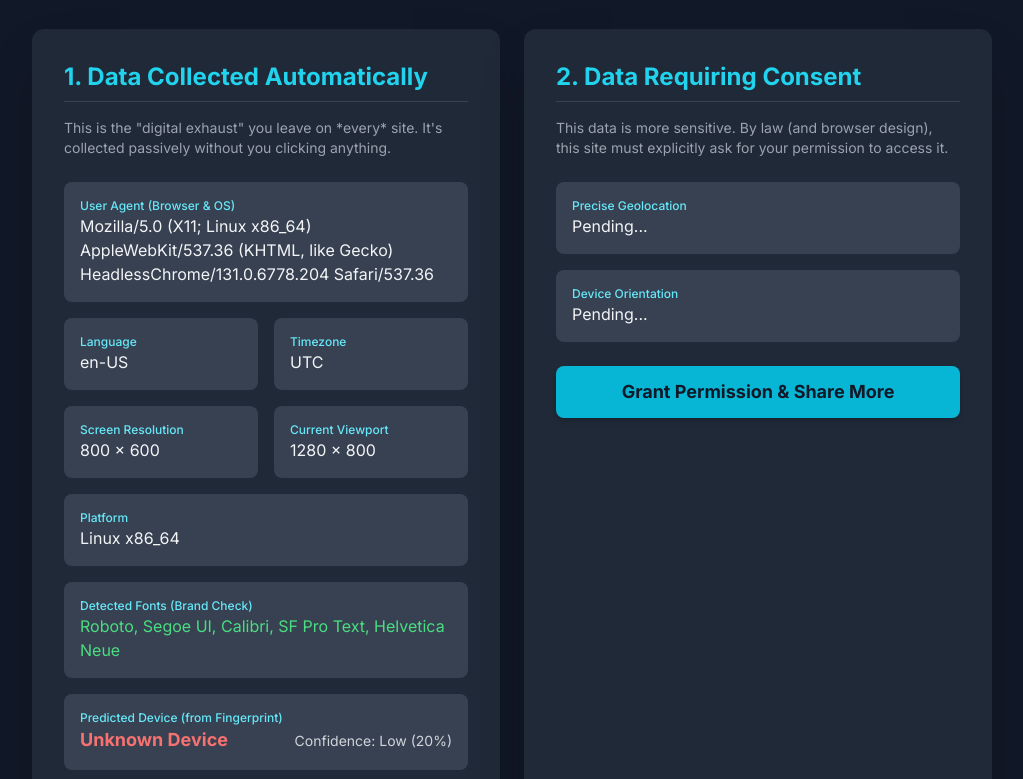
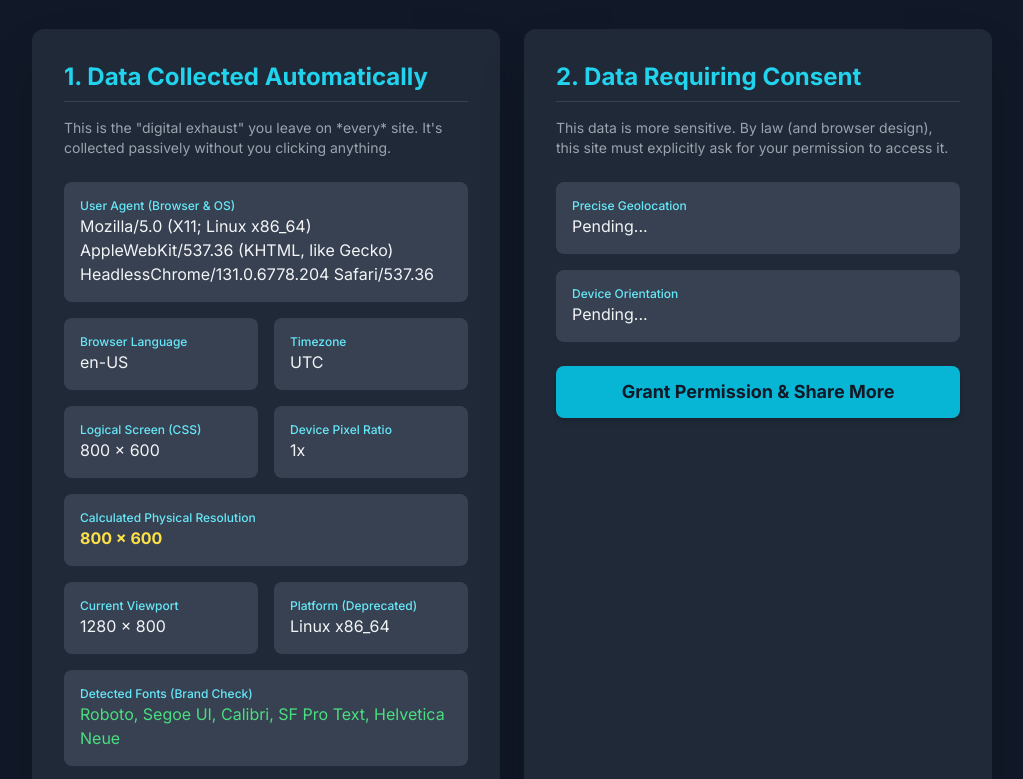
Before and after one commit to penfold-cyphr/exhaust, a plain HTML site: page index.html in a window 1280 px wide. Shown: the part 119-898 px from the top of the page, without its empty margins (128-1151 px from the left). Drawn offline with nearby package versions, Linux system fonts and the light colour scheme.

Commit message:
Enhance user information display in index.html
Added elements for displaying language, timezone, pixel ratio, and physical resolution. Updated calculations for screen resolution and device prediction.

```diff
--- a/index.html
+++ b/index.html
@@ -47,9 +47,10 @@
                         <span class="block text-xs font-medium text-cyan-300">User Agent (Browser & OS)</span>
                         <span id="userAgent" class="block text-base text-gray-100 break-words"></span>
                     </div>
+                    <!-- FIX 1: Added missing elements for language and timezone -->
                     <div class="grid grid-cols-2 gap-4">
                         <div class="bg-gray-700 p-4 rounded-lg">
-                            <span class="block text-xs font-medium text-cyan-300">Language</span>
+                            <span class="block text-xs font-medium text-cyan-300">Browser Language</span>
                             <span id="language" class="block text-base text-gray-100"></span>
                         </div>
                         <div class="bg-gray-700 p-4 rounded-lg">
@@ -57,19 +58,31 @@
                             <span id="timezone" class="block text-base text-gray-100"></span>
                         </div>
                     </div>
+                    <!-- End of Fix 1 -->
                     <div class="grid grid-cols-2 gap-4">
                         <div class="bg-gray-700 p-4 rounded-lg">
-                            <span class="block text-xs font-medium text-cyan-300">Screen Resolution</span>
+                            <span class="block text-xs font-medium text-cyan-300">Logical Screen (CSS)</span>
                             <span id="screenRes" class="block text-base text-gray-100"></span>
                         </div>
+                        <div class="bg-gray-700 p-4 rounded-lg">
+                            <span class="block text-xs font-medium text-cyan-300">Device Pixel Ratio</span>
+                            <span id="pixelRatio" class="block text-base text-gray-100"></span>
+                        </div>
+                    </div>
+                    <div class="bg-gray-700 p-4 rounded-lg col-span-2">
+                        <span class="block text-xs font-medium text-cyan-300">Calculated Physical Resolution</span>
+                        <span id="physicalRes" class="block text-base text-gray-100 text-yellow-300 font-bold"></span>
+                    </div>
+                    <div class="grid grid-cols-2 gap-4">
                         <div class="bg-gray-700 p-4 rounded-lg">
                             <span class="block text-xs font-medium text-cyan-300">Current Viewport</span>
                             <span id="viewport" class="block text-base text-gray-100"></span>
                         </div>
-                    </div>
-                    <div class="bg-gray-700 p-4 rounded-lg">
-                        <span class="block text-xs font-medium text-cyan-300">Platform </span>
-                        <span id="platform" class="block text-base text-gray-100 break-words"></span>
+                        <div class="bg-gray-700 p-4 rounded-lg">
+                            <!-- FIX 2: Removed duplicate span -->
+                            <span class="block text-xs font-medium text-cyan-300">Platform (Deprecated)</span>
+                            <span id="platform" class="block text-base text-gray-100 break-words"></span>
+                        </div>
                     </div>
                     <div class="bg-gray-700 p-4 rounded-lg">
                         <span class="block text-xs font-medium text-cyan-300">Detected Fonts (Brand Check)</span>
@@ -158,6 +171,8 @@
             viewport: document.getElementById('viewport'),
             platform: document.getElementById('platform'),
             detectedFonts: document.getElementById('detectedFonts'),
+            pixelRatio: document.getElementById('pixelRatio'),
+            physicalRes: document.getElementById('physicalRes'),
             predictedDevice: document.getElementById('predictedDevice'),
             predictionConfidence: document.getElementById('predictionConfidence'),
             fingerprint: document.getElementById('fingerprint'),
@@ -379,7 +394,21 @@
             el.userAgent.textContent = navigator.userAgent;
             el.language.textContent = navigator.language;
             el.timezone.textContent = Intl.DateTimeFormat().resolvedOptions().timeZone;
-            el.screenRes.textContent = `${screen.width} x ${screen.height}`;
+
+            // --- Resolution & Pixel Ratio (The fix is here) ---
+            const ratio = window.devicePixelRatio || 1;
+            const logicalWidth = screen.width;
+            const logicalHeight = screen.height;
+
+            // Calculate physical pixels
+            const physicalWidth = Math.round(logicalWidth * ratio);
+            const physicalHeight = Math.round(logicalHeight * ratio);
+
+            el.screenRes.textContent = `${logicalWidth} x ${logicalHeight}`;
+            el.pixelRatio.textContent = ratio ? `${ratio}x` : 'N/A';
+            el.physicalRes.textContent = `${physicalWidth} x ${physicalHeight}`;
+            // --- End of Fix ---
+
             el.viewport.textContent = `${window.innerWidth} x ${window.innerHeight}`;
 
             // Platform (Deprecated)
@@ -414,7 +443,8 @@
             const fontString = detectBrandFonts();
 
             // Predict Device (run *before* fingerprint)
-            const { device, confidence } = predictDevice(screen.width, screen.height, navigator.userAgent);
+            // Use the NEW physicalWidth and physicalHeight variables
+            const { device, confidence } = predictDevice(physicalWidth, physicalHeight, navigator.userAgent);
             el.predictedDevice.textContent = device;
             el.predictionConfidence.textContent = `Confidence: ${confidence}`;
 
@@ -433,7 +463,8 @@
                 navigator.userAgent,
                 navigator.language,
                 Intl.DateTimeFormat().resolvedOptions().timeZone,
-                `${screen.width}x${screen.height}`,
+                `${physicalWidth}x${physicalHeight}`, // <-- FIX: Use physical res
+                ratio, // <-- NEW: Add pixel ratio
                 platform,
                 fontString, // Add detected fonts to the fingerprint
                 utmStringForDisplay, // Add UTMs to the fingerprint
```
